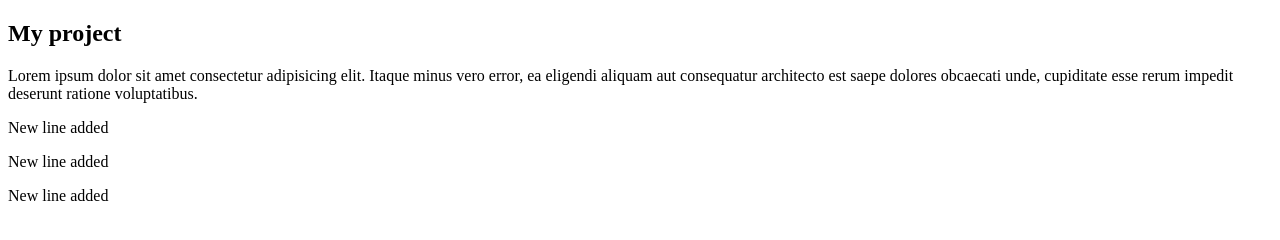
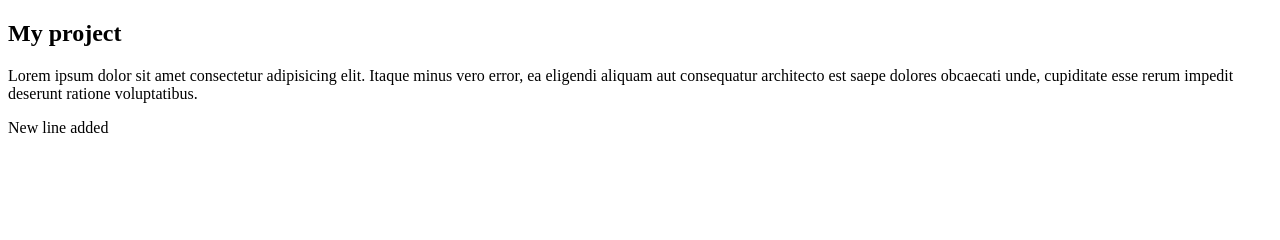
Before and after one commit to abhay-gatetouch/myProject, a plain HTML site: page index.html in a window 1280 px wide. Drawn offline with Linux system fonts and the light colour scheme.

Commit message:
remove 2 lines

```diff
--- a/index.html
+++ b/index.html
@@ -16,8 +16,6 @@
   </div>
   <div>
     <p>New line added</p>
-    <p>New line added</p>
-    <p>New line added</p>
   </div>
 </body>
 
```
